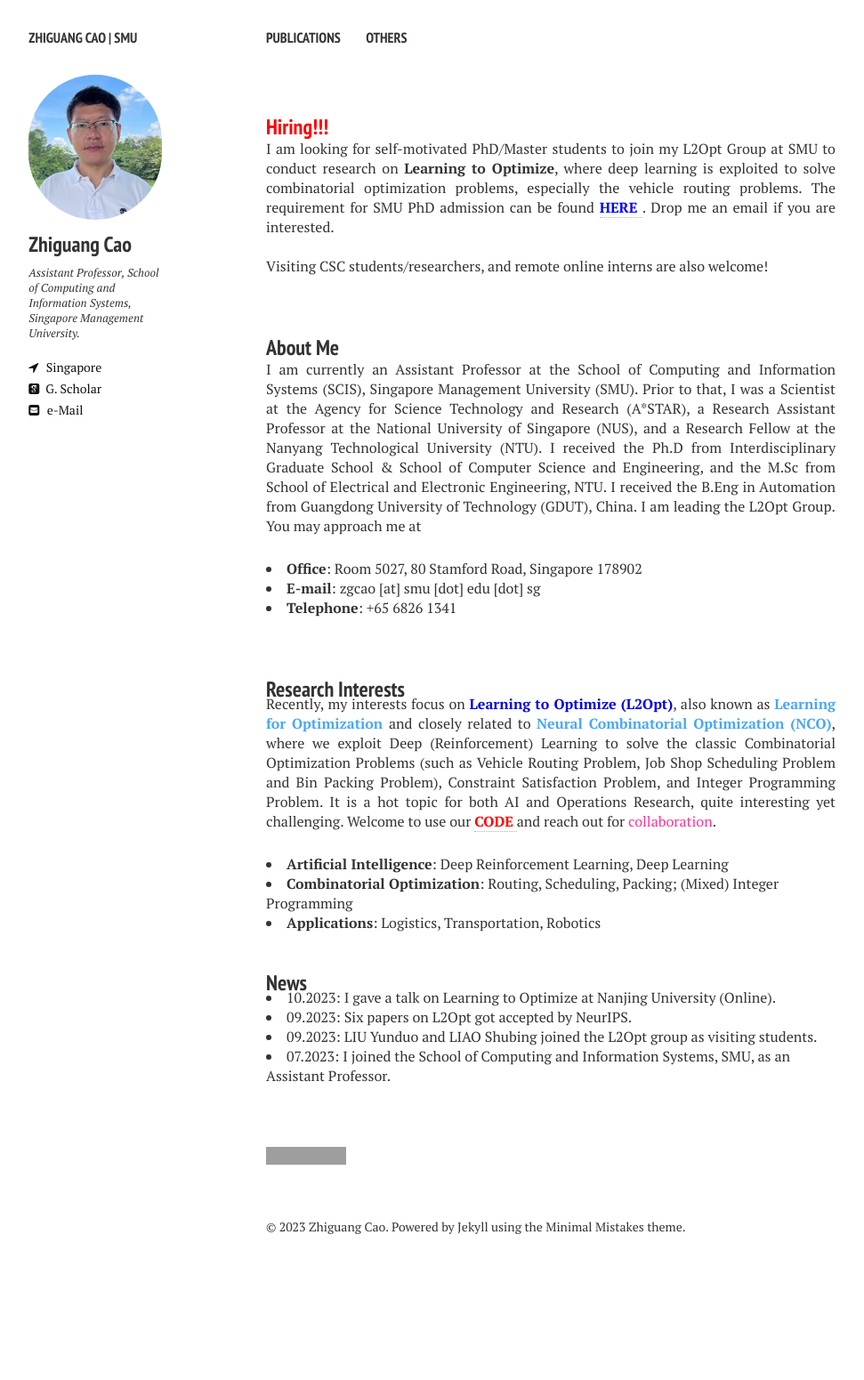
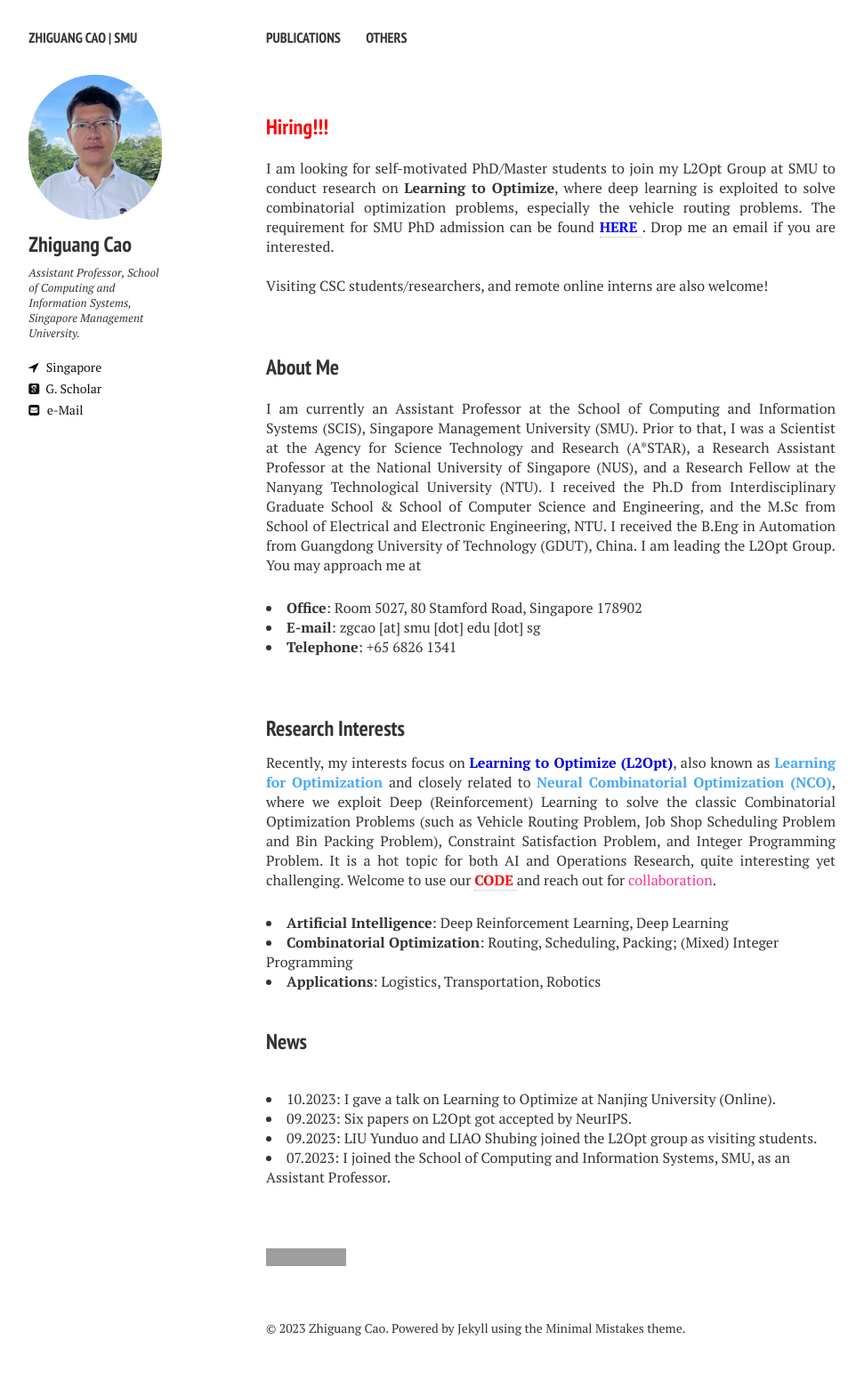
Before and after one commit to zhiguangcaosg/zhiguangcaosg.github.io, a Jekyll site: the page built from index.md, in a window 1280 px wide. Shown: the whole page at 89% size, without its empty margins (21-992 px from the left). Built offline with Jekyll 4.4.1, drawn with Linux system fonts in a browser that asks for light colours; nearby versions of some CDN libraries; before the commit the page ends 1437 px from its top, so only the background shows below that; grey boxes are pictures that could not be loaded.

Commit message:
Update index.md

```diff
--- a/index.md
+++ b/index.md
@@ -4,7 +4,7 @@ description: "Zhiguang Cao's website"
 tags: [Jekyll, theme, responsive, blog, template]
 image: banner1.png
 ---
-<h3 style="margin-bottom:0px;padding-top:20px;color:#FF0000">Hiring!!!</h3>
+<h3 style="margin-bottom:0px;padding-top:20px;color:#FF0000">Hiring!!!</h3> <br>
 
 <p align="justify">I am looking for self-motivated PhD/Master students to join my L2Opt Group at SMU to conduct research on <b>Learning to Optimize</b>, where deep learning is exploited to solve combinatorial optimization problems, especially the vehicle routing problems. The requirement for SMU PhD admission can be found <a href="https://scis.smu.edu.sg/programmes/PhD/admission-fees-scholarships"  target="_blank"> <font color="#0000FF"><b>HERE</b> </font></a>. Drop me an email if you are interested. </p>
 <br />
@@ -13,7 +13,7 @@ image: banner1.png
 <br />
 
 
-<h3 style="margin-bottom:0px;padding-top:20px;">About Me</h3>
+<h3 style="margin-bottom:0px;padding-top:20px;">About Me</h3> <br>
 
 <p align="justify">I am currently an Assistant Professor at the School of Computing and Information Systems (SCIS), Singapore Management University (SMU). Prior to that, I was a Scientist at the Agency for Science Technology and Research (A*STAR), a Research Assistant Professor at the National University of Singapore (NUS), and a Research Fellow at the Nanyang Technological University (NTU). I received the Ph.D from Interdisciplinary Graduate School & School of Computer Science and Engineering, and the M.Sc from School of Electrical and Electronic Engineering, NTU. I received the B.Eng in Automation from Guangdong University of Technology (GDUT), China. I am leading the L2Opt Group. You may approach me at</p>
 <li>
@@ -28,7 +28,7 @@ image: banner1.png
 <br />
 
 
-<h3 style="margin-bottom:-8px;padding-top:20px;">Research Interests</h3>
+<h3 style="margin-bottom:-8px;padding-top:20px;">Research Interests</h3> <br>
 <p align="justify">Recently, my interests focus on <font color="#0000E3"><b>Learning to Optimize (L2Opt)</b></font>, also known as <font color="#47A7F7"><b>Learning for Optimization </b></font> and closely related to <font color="#47A7F7"><b>Neural Combinatorial Optimization (NCO)</b></font>, where we exploit Deep (Reinforcement) Learning to solve the classic Combinatorial Optimization Problems (such as Vehicle Routing Problem, Job Shop Scheduling Problem and Bin Packing Problem), Constraint Satisfaction Problem, and Integer Programming Problem. It is a hot topic for both AI and Operations Research, quite interesting yet challenging. Welcome to use our <a href="https://zhiguangcaosg.github.io/publications/"  target="_blank"> <font color="#FF0000"><b>CODE</b> </font></a> and reach out for <font color="#FF3396">collaboration</font>.
 </p>
 <li>
@@ -41,7 +41,7 @@ image: banner1.png
 <b>Applications</b>: Logistics, Transportation, Robotics
 </li>
 
-<h3 style="margin-bottom:-8px;padding-top:20px;">News</h3>
+<h3 style="margin-bottom:-8px;padding-top:20px;">News</h3> <br>
 <li>
 10.2023:  I gave a talk on Learning to Optimize at Nanjing University (Online).
 </li>
```
